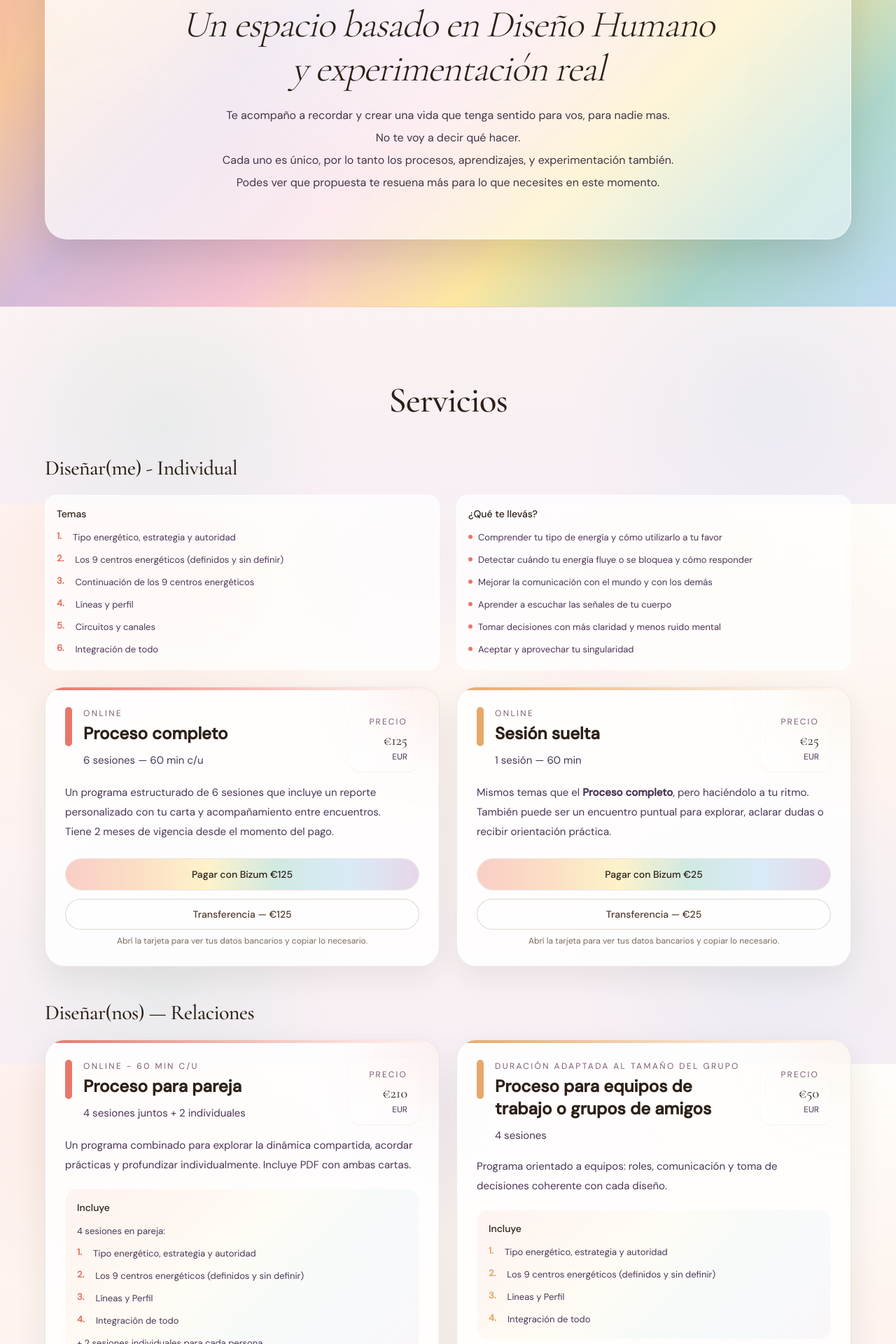
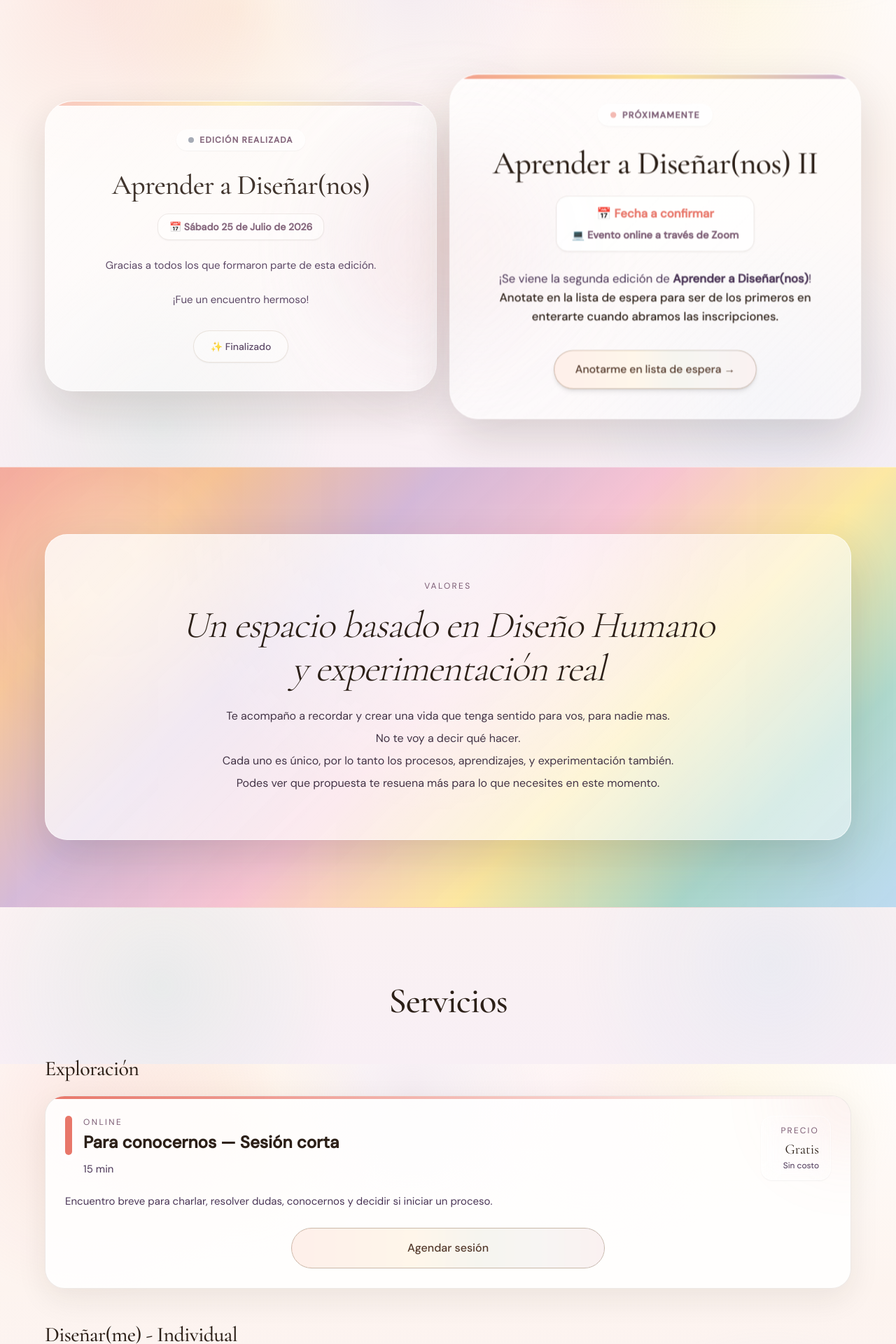
Before and after one commit to N-dossantos/soymicads, a Next.js app: page / in a window 1280 px wide. Shown: the part 880-2800 px from the top of the page at 70% size. Built offline with nearby package versions, Linux system fonts and the light colour scheme.

Commit message:
refactor: update navigation, service offerings

```diff
--- a/app/gracias/page.tsx
+++ b/app/gracias/page.tsx
@@ -10,12 +10,13 @@ function getCalendlyLink(productId?: string) {
   return product?.calendlyLink ?? DEFAULT_CALENDLY_LINK;
 }
 
-export default function GraciasPage({
+export default async function GraciasPage({
   searchParams,
 }: {
-  searchParams?: { product?: string };
+  searchParams?: Promise<{ product?: string }>;
 }) {
-  const productId = searchParams?.product;
+  const resolvedParams = searchParams ? await searchParams : undefined;
+  const productId = resolvedParams?.product;
   const calendlyLink = getCalendlyLink(productId);
   const product = productId ? getProductById(productId) : undefined;
 
--- a/app/page.tsx
+++ b/app/page.tsx
@@ -16,9 +16,9 @@ export default function Home() {
     <main id="main-content" className="relative isolate min-h-screen overflow-x-hidden">
       <Navbar menuOpen={menuOpen} onMenuOpenChange={setMenuOpen} />
       <Hero menuOpen={menuOpen} />
+      <EventSection />
       <Philosophy />
       <Service />
-      <EventSection />
       <FAQ />
       <Footer />
     </main>
--- a/app/pago-en-proceso/link/page.tsx
+++ b/app/pago-en-proceso/link/page.tsx
@@ -1,12 +1,13 @@
 import Link from "next/link";
 import { getProductById } from "@/lib/products";
 
-export default function PagoEnProcesoLinkPage({
+export default async function PagoEnProcesoLinkPage({
   searchParams,
 }: {
-  searchParams?: { product?: string };
+  searchParams?: Promise<{ product?: string }>;
 }) {
-  const productId = searchParams?.product;
+  const resolvedParams = searchParams ? await searchParams : undefined;
+  const productId = resolvedParams?.product;
   const product = productId ? getProductById(productId) : undefined;
   const continueHref = productId ? `/gracias?product=${encodeURIComponent(productId)}` : "/gracias";
 
--- a/app/pago-en-proceso/transferencia/page.tsx
+++ b/app/pago-en-proceso/transferencia/page.tsx
@@ -13,12 +13,13 @@ function buildMailto(productTitle?: string, amount?: string) {
   return `mailto:soymicads@gmail.com?subject=${subject}&body=${body}`;
 }
 
-export default function PagoEnProcesoTransferenciaPage({
+export default async function PagoEnProcesoTransferenciaPage({
   searchParams,
 }: {
-  searchParams?: { product?: string };
+  searchParams?: Promise<{ product?: string }>;
 }) {
-  const productId = searchParams?.product;
+  const resolvedParams = searchParams ? await searchParams : undefined;
+  const productId = resolvedParams?.product;
   const product = productId ? getProductById(productId) : undefined;
   const continueHref = productId ? `/gracias?product=${encodeURIComponent(productId)}` : "/gracias";
 
--- a/components/sections/EventSection.tsx
+++ b/components/sections/EventSection.tsx
@@ -24,7 +24,7 @@ export default function EventSection({
         <div className="grid grid-cols-1 lg:grid-cols-2 gap-8 items-center">
 
           {/* Card 1: Aprender a Diseñar(nos) - Realizado */}
-          <div className="rainbow-surface relative overflow-hidden rounded-[2.5rem] p-8 sm:p-10 text-center border border-white/60 shadow-xl backdrop-blur-xl opacity-90 transition hover:opacity-100 hover:scale-[1.02] duration-300">
+          <div className="rainbow-surface relative overflow-hidden rounded-[2.5rem] p-8 sm:p-10 text-center border border-white/60 shadow-xl backdrop-blur-xl opacity-90 transition hover:opacity-100 hover:scale-[1.02] duration-300 order-2 lg:order-1">
             {/* Top subtle bar gradient */}
             <div className="absolute inset-x-0 top-0 h-1.5 bg-gradient-to-r from-[#f29d8e] via-[#f6bd8b] via-[#fce594] via-[#a1d2c5] via-[#b3d5ee] to-[#ceafd2] opacity-60" />
 
@@ -61,7 +61,7 @@ export default function EventSection({
           </div>
 
           {/* Card 2: Aprender a Diseñar(nos) II - Próximamente */}
-          <div className="rainbow-surface relative overflow-hidden rounded-[2.5rem] p-8 sm:p-10 text-center border border-white/60 shadow-2xl backdrop-blur-xl transform lg:scale-105 z-10 transition hover:scale-[1.07] duration-300">
+          <div className="rainbow-surface relative overflow-hidden rounded-[2.5rem] p-8 sm:p-10 text-center border border-white/60 shadow-2xl backdrop-blur-xl transform lg:scale-105 z-10 transition hover:scale-[1.07] duration-300 order-1 lg:order-2">
             {/* Top subtle bar gradient */}
             <div className="absolute inset-x-0 top-0 h-1.5 bg-gradient-to-r from-[#f29d8e] via-[#f6bd8b] via-[#fce594] via-[#a1d2c5] via-[#b3d5ee] to-[#ceafd2]" />
 
--- a/components/sections/Hero.tsx
+++ b/components/sections/Hero.tsx
@@ -42,9 +42,11 @@ export default function Hero({ menuOpen }: HeroProps) {
 
             <div className="grid gap-3">
               {[
-                { label: "Individual", value: "Diseñar (me)", href: "#servicio" },
-                { label: "Relaciones", value: "Diseñar (nos)", href: "#servicioGrupos" },
-                { label: "Otros", value: "Charlitas", href: "#charlitas" },
+                { label: "Encuentro gratuito", value:"Aprender a Diseñar(nos)", href: "#encuentro"},
+                { label: "Empezá por acá", value: "Exploración gratuita", href: "#exploracion" },
+                { label: "Para vos", value: "Diseñar (me) - Individual 1:1", href: "#disenarme" },
+                { label: "Para vos con otros", value: "Diseñar (nos) - Relaciones", href: "#disenarnos" },
+                { label: "Extra", value: "Charlitas desde mi mirada", href: "#charlitas" },
               ].map((item, index) => (
                 <a
                   key={item.label}
--- a/components/sections/Navbar.tsx
+++ b/components/sections/Navbar.tsx
@@ -4,11 +4,11 @@ import { useEffect, useState } from "react";
 import CurrencyToggle from "@/components/ui/CurrencyToggle";
 
 const NAV_LINKS = [
-  { label: "Diseñar(me)", href: "#servicio" },
-  { label: "Diseñar(nos)", href: "#servicioGrupos" },
+  { label: "Encuentros gratuitos", href: "#encuentro" },
+  { label: "Exploración", href: "#exploracion" },
+  { label: "Diseñar(me)", href: "#disenarme" },
+  { label: "Diseñar(nos)", href: "#disenarnos" },
   { label: "Charlitas", href: "#charlitas" },
-  { label: "Encuentros", href: "#encuentro" },
-  { label: "Preguntas frecuentes", href: "#preguntas" },
 ];
 
 
--- a/components/sections/Service.tsx
+++ b/components/sections/Service.tsx
@@ -20,37 +20,49 @@ export default function Service() {
 
   const sections = [
     {
+      id: "exploracion",
+      title: "Exploración",
+      items: [
+        {
+          id: "charlitas_intro",
+          title: "Para conocernos — Sesión corta",
+          subtitle: "15 min",
+          desc: `Encuentro breve para charlar, resolver dudas, conocernos y decidir si iniciar un proceso.`,
+          modal: "online",
+        },
+      ],
+    },
+    {
       id: "disenarme",
       title: "Diseñar(me) — Individual",
       items: [
+        {
+          id: "designme_single",
+          title: "Sesión suelta",
+          subtitle: "1 sesión — 60 min",
+          desc: (
+            <>
+              Un encuentro puntual de diseño humano para explorar, aclarar dudas o recibir orientación práctica.
+            </>
+          ),
+          modal: "Online",
+        },
         {
           id: "designme_full",
           title: "Proceso completo",
           subtitle: "6 sesiones — 60 min c/u",
           desc: (
             <>
-              Un programa estructurado de 6 sesiones que incluye un reporte personalizado con tu carta y acompañamiento entre encuentros. <br/> Tiene 2 meses de vigencia desde el momento del pago.
+              Un programa estructurado de 6 sesiones que incluye un reporte personalizado con tu carta y acompañamiento entre encuentros. <br /> Tiene 2 meses de vigencia desde el momento del pago.
             </>
           ),
           modal: "Online",
         },
-        {
-          id: "designme_single",
-          title: "Sesión suelta",
-          subtitle: "1 sesión — 60 min",
-          desc: (
-            <>
-              Mismos temas que el <span className="font-bold">Proceso completo</span>, pero haciéndolo a tu ritmo. También puede ser un encuentro puntual para explorar, aclarar dudas o recibir orientación práctica.
-            </>
-          ),
-          modal: "Online",
-        },
-
       ],
       details: {
         sessions: [
           "1. Tipo energético, estrategia y autoridad",
-          "2. Los 9 centros energéticos (definidos y sin definir)",
+          "2. Los 9 centros energéticos",
           "3. Continuación de los 9 centros energéticos",
           "4. Líneas y perfil",
           "5. Circuitos y canales",
@@ -59,9 +71,8 @@ export default function Service() {
         outcomes: [
           "Comprender tu tipo de energía y cómo utilizarlo a tu favor",
           "Detectar cuándo tu energía fluye o se bloquea y cómo responder",
-          "Mejorar la comunicación con el mundo y con los demás",
+          "Tomar decisiones con más claridad y menos ruido mental",
           "Aprender a escuchar las señales de tu cuerpo",
-          "Tomar decisiones con más claridad y menos ruido mental",
           "Aceptar y aprovechar tu singularidad",
           "Contar con una base práctica para crear una vida más alineada",
         ],
@@ -93,12 +104,11 @@ export default function Service() {
       details: {
         pareja: {
           sessionsSummary: [
-            "4 sesiones en pareja:",
             "1. Tipo energético, estrategia y autoridad",
-            "2. Los 9 centros energéticos (definidos y sin definir)",
+            "2. Los 9 centros energéticos",
             "3. Líneas y Perfil",
             "4. Integración de todo",
-            "+ 2 sesiones individuales para cada persona",
+            "+ 1 sesión individual para cada persona",
           ],
           outcomes: [
             "Comprender la energía de cada uno y cómo acompañarse",
@@ -127,22 +137,19 @@ export default function Service() {
       title: "Charlitas — Otras opciones",
       items: [
         {
-          id: "charlitas_intro",
-          title: "Para conocernos — Sesión corta",
-          subtitle: "15 min",
-          desc: `Encuentro breve para resolver dudas, conocernos y decidir si iniciar un proceso.`,
-          modal: "online",
-        },
-        {
           id: "charlitas_acompan",
           title: "Acompañamiento desde mi mirada",
           subtitle: "60 min",
-          desc: `Sesión centrada en escucha y presencia: lecturas, energías y temas puntuales (tirada de oráculos, ciclicidad, sexualidad, negocios).`,
+          desc: (
+            <>
+              No hablamos de diseño humano. Hablamos de la vida. <br />
+              Es una sesión centrada en la escucha y presencia: lecturas, energías y temas puntuales (tirada de oráculos, ciclicidad, sexualidad, negocios).
+            </>
+          ),
           modal: "online",
         },
       ],
       details: {
-        intro: { price: { ars: "$10.000 ARS", eur: "5€" } },
         acompan: { price: { ars: "$40.000 ARS", eur: "25€" } },
       },
     },
@@ -158,48 +165,18 @@ export default function Service() {
 
         <div className="space-y-12">
           {sections.map((sec) => (
-              <div key={sec.id} id={sec.id === "disenarnos" ? "servicioGrupos" : sec.id === "charlitas" ? "charlitas" : undefined} className="relative">
+            <div key={sec.id} id={sec.id} className="relative">
+              {sec.id === "disenarme" ? <span id="servicio" className="absolute -top-24" /> : null}
+              {sec.id === "disenarnos" ? <span id="servicioGrupos" className="absolute -top-24" /> : null}
               <div className="mb-5 flex items-end justify-between gap-4">
                 <div>
                   <h3 className="section-title text-2xl sm:text-3xl font-medium">{sec.id === "disenarme" ? "Diseñar(me) - Individual" : sec.title}</h3>
                 </div>
               </div>
 
-                {sec.id === "disenarme" && (
-                  <div className="mb-6 grid grid-cols-1 gap-6 md:grid-cols-2">
-                    <div className="rounded-2xl border border-[rgba(255,255,255,0.55)] bg-white/75 p-4">
-                      <p className="text-sm font-medium text-[#2C2018] mb-3">Temas</p>
-                      <ul className="grid gap-2 text-[13px] text-[#4A3556]">
-                        {sec.details?.sessions?.map((s, i) => {
-                          const m = String(s).match(/^(\d+)\.\s*(.*)$/);
-                          const num = m ? m[1] : null;
-                          const rest = m ? m[2] : s;
-                          return (
-                            <li key={i} className="flex gap-2">
-                              {num ? (
-                                <span className="font-semibold text-[#E8776A] mr-2">{num}.</span>
-                              ) : null}
-                              <span className="leading-6">{rest}</span>
-                            </li>
-                          );
-                        })}
-                      </ul>
-                    </div>
-                    <div className="rounded-2xl border border-[rgba(255,255,255,0.55)] bg-white/75 p-4">
-                      <p className="text-sm font-medium text-[#2C2018] mb-3">¿Qué te llevás?</p>
-                      <ul className="grid gap-2 text-[13px] text-[#4A3556]">
-                        {sec.details?.outcomes?.slice(0, 6).map((o, i) => (
-                          <li key={i} className="flex gap-2">
-                            <span className="mt-2 h-1.5 w-1.5 rounded-full bg-[#E8776A]" />
-                            <span className="leading-6">{o}</span>
-                          </li>
-                        ))}
-                      </ul>
-                    </div>
-                  </div>
-                )}
 
-                <div className="grid grid-cols-1 gap-6 md:grid-cols-2">
+
+              <div className="grid grid-cols-1 gap-6">
                 {sec.items.map((it, idx) => {
                   const product = getProductById(it.id);
                   const isFreeIntro = product?.id === "charlitas_intro";
@@ -270,20 +247,20 @@ export default function Service() {
 
                       <p className="mt-4 text-[14px] sm:text-[15px] leading-7 text-[#4A3556]">{it.desc}</p>
 
-                        {sec.id !== "disenarme" && (it.subtitle.toLowerCase().includes("6 sesiones") || it.title.toLowerCase().includes("proceso")) ? (
-                          <div className="mt-5 rounded-2xl border border-[rgba(255,255,255,0.55)] bg-[linear-gradient(135deg,rgba(242,157,142,0.1),rgba(246,189,139,0.1),rgba(252,229,148,0.08),rgba(161,210,197,0.08),rgba(179,213,238,0.1),rgba(206,175,210,0.1))] p-4">
-                            <p className="text-sm font-medium text-[#2C2018] mb-3">Incluye</p>
-                            <ul className="grid gap-2 text-[13px] text-[#4A3556] sm:grid-cols-1">
+                      {(it.subtitle.toLowerCase().includes("6 sesiones") || it.title.toLowerCase().includes("proceso")) ? (
+                        <div className="mt-5 rounded-2xl border border-[rgba(255,255,255,0.55)] bg-[linear-gradient(135deg,rgba(242,157,142,0.1),rgba(246,189,139,0.1),rgba(252,229,148,0.08),rgba(161,210,197,0.08),rgba(179,213,238,0.1),rgba(206,175,210,0.1))] p-4 text-center">
+                          <p className="text-sm font-medium text-[#2C2018] mb-3 text-center">Temas</p>
+                          <ul className={`grid gap-3 text-[13px] text-[#4A3556] ${sec.id === "disenarme" || sec.id === "disenarnos" ? "grid-cols-1 sm:grid-flow-col sm:grid-rows-2 auto-cols-fr" : "grid-cols-1"}`}>
                             {sessionsList?.map((s, i) => {
                               const m = String(s).match(/^(\d+)\.\s*(.*)$/);
                               const num = m ? m[1] : null;
                               const rest = m ? m[2] : s;
                               return (
-                                  <li key={i} className="flex gap-2">
+                                <li key={i} className="flex items-center justify-center gap-1.5 text-center">
                                   {num ? (
-                                      <span className="font-semibold mr-2" style={{ color: accent }}>{num}.</span>
+                                    <span className="font-semibold shrink-0" style={{ color: accent }}>{num}.</span>
                                   ) : null}
-                                    <span className="leading-6">{rest}</span>
+                                  <span className="leading-snug">{rest}</span>
                                 </li>
                               );
                             })}
@@ -291,14 +268,14 @@ export default function Service() {
                         </div>
                       ) : null}
 
-                        {sec.id !== "disenarme" && outcomesList ? (
+                      {(it.id === "designme_full" || sec.id !== "disenarme") && outcomesList ? (
                         <div className="mt-5 rounded-2xl border border-[rgba(255,255,255,0.55)] bg-white/75 p-4 backdrop-blur-md">
                           <p className="text-sm font-medium text-[#2C2018] mb-3">¿Qué te llevás?</p>
-                            <ul className="grid grid-cols-1 gap-2 text-[13px] text-[#4A3556] sm:grid-cols-2">
+                          <ul className={`grid grid-cols-1 gap-2 text-[13px] text-[#4A3556] ${sec.id === "disenarme" || sec.id === "disenarnos" ? "sm:grid-cols-2 lg:grid-cols-3" : "sm:grid-cols-2"}`}>
                             {outcomesList.slice(0, 6).map((o, i) => {
                               return (
                                 <li key={i} className="flex gap-2">
-                                    <span className="mt-2 h-1.5 w-1.5 rounded-full" style={{ background: accent }} />
+                                  <span className="mt-2 h-1.5 w-1.5 rounded-full shrink-0" style={{ background: accent }} />
                                   <span className="leading-6">{o}</span>
                                 </li>
                               );
@@ -310,10 +287,10 @@ export default function Service() {
                         </div>
                       ) : null}
 
-                        <div className="mt-6 grid gap-3 sm:grid-cols-1">
+                      <div className={`mt-6 grid gap-3 ${product && !isFreeIntro ? "grid-cols-1 sm:grid-cols-2" : "grid-cols-1"}`}>
                         {sec.id === "disenarnos" && it.id.includes("group") ? (
-                            <div className="flex flex-col h-full">
-                              <p className="text-md text-[#4A3556] font-bold mb-4">
+                          <div className="sm:col-span-2 flex flex-col items-center justify-center text-center max-w-md mx-auto w-full">
+                            <p className="text-md text-[#4A3556] font-bold mb-4 text-center">
                               Ésta es una experiencia personalizada...
                             </p>
 
@@ -323,27 +300,29 @@ export default function Service() {
                               )}`}
                               target="_blank"
                               rel="noopener noreferrer"
-                                className={`${rainbowPseudo} mt-auto w-full py-4 px- rounded-full text-center font-medium border border-[#C9B9A9] text-[#53392B] backdrop-blur-sm before:bg-[#FFF9F4] before:opacity-90 hover:before:opacity-40`}
+                              className={`${rainbowPseudo} w-full py-4 px-6 rounded-full text-center font-medium border border-[#C9B9A9] text-[#53392B] backdrop-blur-sm before:bg-[#FFF9F4] before:opacity-90 hover:before:opacity-40`}
                             >
                               Continuamos por WhatsApp →
                             </a>
                           </div>
                         ) : isFreeIntro && product?.calendlyLink ? (
+                          <div className="w-full flex justify-center">
                             <a
                               href={product.calendlyLink}
                               target="_blank"
                               rel="noopener noreferrer"
-                              className={`${rainbowPseudo} w-full py-4 rounded-full text-center font-medium border border-[#C9B9A9] text-[#53392B] backdrop-blur-sm before:bg-[#FFF9F4] before:opacity-90 hover:before:opacity-40`}
+                              className={`${rainbowPseudo} w-full max-w-md py-4 rounded-full text-center font-medium border border-[#C9B9A9] text-[#53392B] backdrop-blur-sm before:bg-[#FFF9F4] before:opacity-90 hover:before:opacity-40`}
                             >
                               Agendar sesión
                             </a>
+                          </div>
                         ) : product ? (
                           <>
                             <div className="w-full">
-                                <PayButton productId={product.id} variant="primary" />
+                              <TransferButton productId={product.id} />
                             </div>
                             <div className="w-full">
-                                <TransferButton productId={product.id} />
+                              <PayButton productId={product.id} variant="primary" />
                             </div>
                           </>
                         ) : (
--- a/lib/currency-context.tsx
+++ b/lib/currency-context.tsx
@@ -32,6 +32,13 @@ export function CurrencyProvider({ children }: { children: ReactNode }) {
   useEffect(() => {
     setCurrency(getInitialCurrency());
     setMounted(true);
+
+    const handlePageShow = (e: PageTransitionEvent) => {
+      setCurrency(getInitialCurrency());
+      setMounted(true);
+    };
+    window.addEventListener("pageshow", handlePageShow);
+    return () => window.removeEventListener("pageshow", handlePageShow);
   }, []);
 
   useEffect(() => {
```
Also changed, not shown: components/ui/CurrencyToggle.tsx (+6 -9 lines), lib/products.ts (+4 -4 lines), 1 other file (tests, documents, lock files or other folders). Lines whose indentation alone changed are shown as unchanged.
